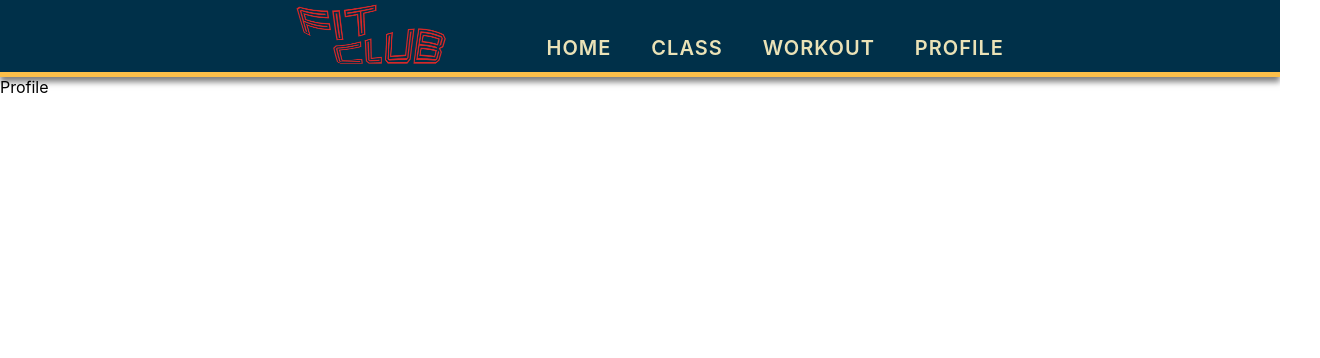
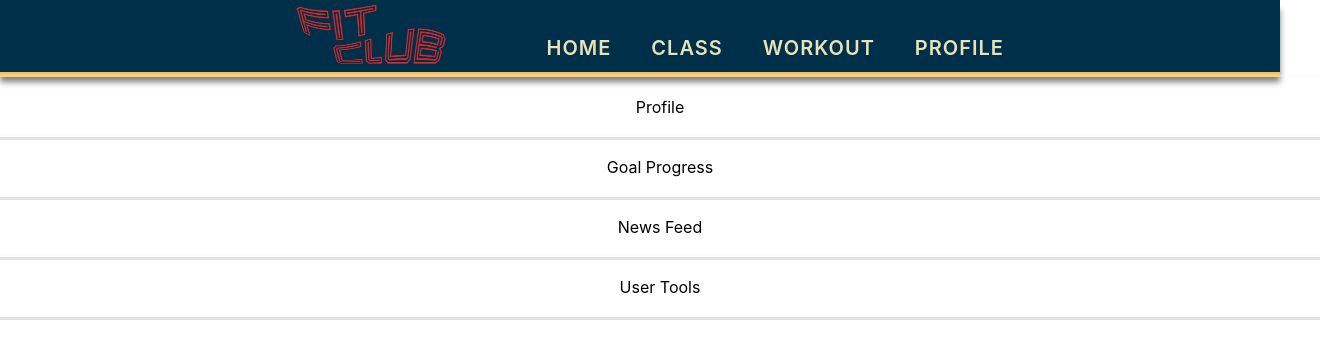
Before and after one commit to maxhealy01/fit-club, a React (Create React App) app in the folder client/: page /Profile in a window 1280 px wide. Shown: the top 358 px of the page, 1320 px wide, since content can reach past the window. Built offline with nearby package versions, Linux system fonts and the light colour scheme.

Commit message:
added div wrappers for the profile picture, goal progressdiv and the news feed.  added style for the default profile photo container

```diff
--- a/client/src/assets/scss/Profile.scss
+++ b/client/src/assets/scss/Profile.scss
@@ -0,0 +1,23 @@
+.profile-info {
+    width: 100%;
+    height: 100%;
+    display: flex;
+    justify-content: center;
+    align-items: center;
+    padding: 20px;
+    outline-style: outset;
+    outline-color: rgba(245, 246, 252, 0.3);
+}
+
+.profile-photo-container {
+    display: flex;
+    width: 200px;
+    height: 200px;
+    overflow: hidden;
+    justify-content: center;
+    align-items: center;
+    float: left;
+    border-radius: 25%;
+    box-shadow: 5px 8px 4px rgba(0, 0, 0, 0.07);
+    margin: 0 20px;
+  }
--- a/client/src/pages/Profile.js
+++ b/client/src/pages/Profile.js
@@ -1,9 +1,15 @@
 import React from 'react'
 import '../assets/scss/Profile.scss'
+import {Link} from "react-router-dom";
 
 function Profile () {
     return(
-        <div>Profile</div>
+        <>
+        <div class ="profile-info" id = "user-profile" >Profile</div>
+        <div class ="profile-info" id = "goal">Goal Progress</div>
+        <div class ="profile-info" id = "news-feed">News Feed</div>
+        <div class ="profile-info" id = "user-tools">User Tools</div>
+        </>
     )
 }
 
```
Also changed, not shown: client/src/assets/images/gym1.jpg (added), 1 other file (tests, documents, lock files or other folders).
